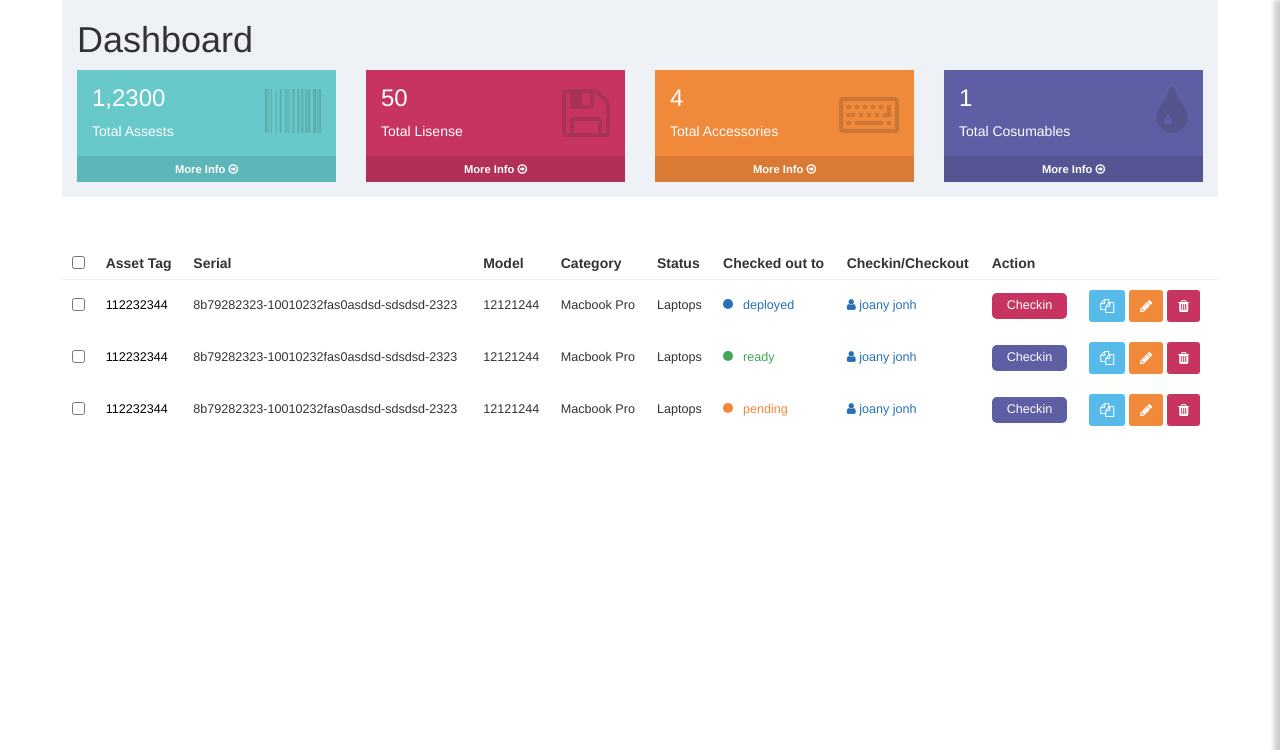
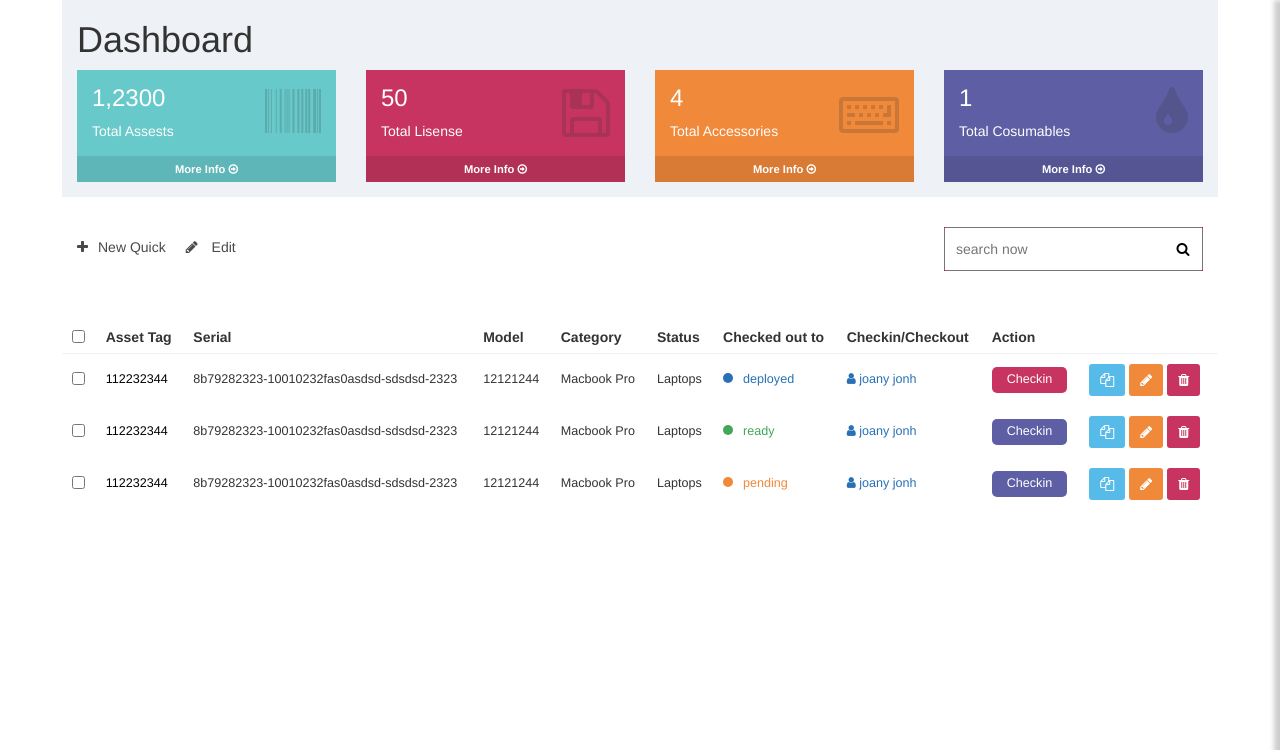
Before and after one commit to wilvyrux/dashboard, a PHP site: page / in a window 1280 px wide. Shown: the top 750 px of the page. Run offline with PHP 8.4, Linux system fonts and the light colour scheme.

Commit message:
added quick edit element

```diff
--- a/index.php
+++ b/index.php
@@ -132,6 +132,31 @@
           </div>
         </div>
         <!-- color-thumbnail -->
+      </div>
+
+
+
+      <div class="col-lg-12">
+          <div class="top-navigation">
+              <div class="container">
+                    <div class="row">
+                        <div class="col-lg-9 col-md-9 text-left">
+                            <div class="btn-group control-butons-edit">
+                              <a href="#"> <i class="fa fa-plus" aria-hidden="true"></i>New Quick </a>
+                              <a href="#"> <i class="fa fa-pencil" aria-hidden="true"></i> Edit </a>
+                            </div>
+                        </div>
+
+                        <div class="col-lg-3 col-md-3 text-right">
+                            <div class="searchbar">
+                              <input type="text" placeholder="search now">
+                              <button> <i class="fa fa-search" aria-hidden="true"></i>
+ </button>
+                            </div>
+                        </div>
+                    </div>
+              </div>
+          </div>
       </div>
 
 
--- a/sass/partials/_contents.scss
+++ b/sass/partials/_contents.scss
@@ -266,3 +266,53 @@
         color: $color-white;
     }
 }
+
+.top-navigation {
+    margin-top: 30px;
+    .container {
+        max-width: 1400px;
+        width: 100%;
+    }
+}
+
+.searchbar {
+    background: #f00;
+    width: 100%;
+    position: relative;
+    input {
+        padding: 10px;
+        width: 100%;
+    }
+    button {
+        position: absolute;
+        right: 0;
+        width: 40px;
+        height: 100%;
+        background: transparent;
+        border: 0;
+        color: #000;
+        &:hover {
+            opacity: .4;
+        }
+    }
+}
+
+.control-butons-edit {
+    height: 40px;
+    display: flex;
+    align-items: center;
+    float: left;
+    i {
+        margin-right: 10px;
+    }
+    a {
+        display: block;
+        margin-right: 20px;
+        text-decoration: none;
+        color: $color-dark;
+        @include transition(.3s);
+        &:hover {
+            opacity: .4;
+        }
+    }
+}
```
Also changed, not shown: css/core-style.css, 1 other file.
